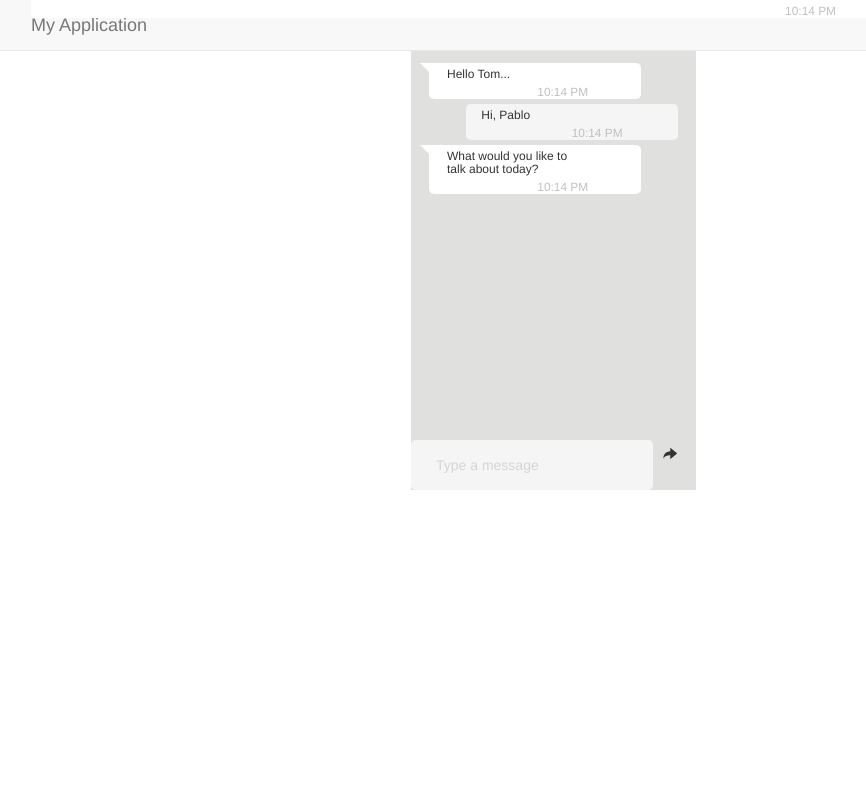
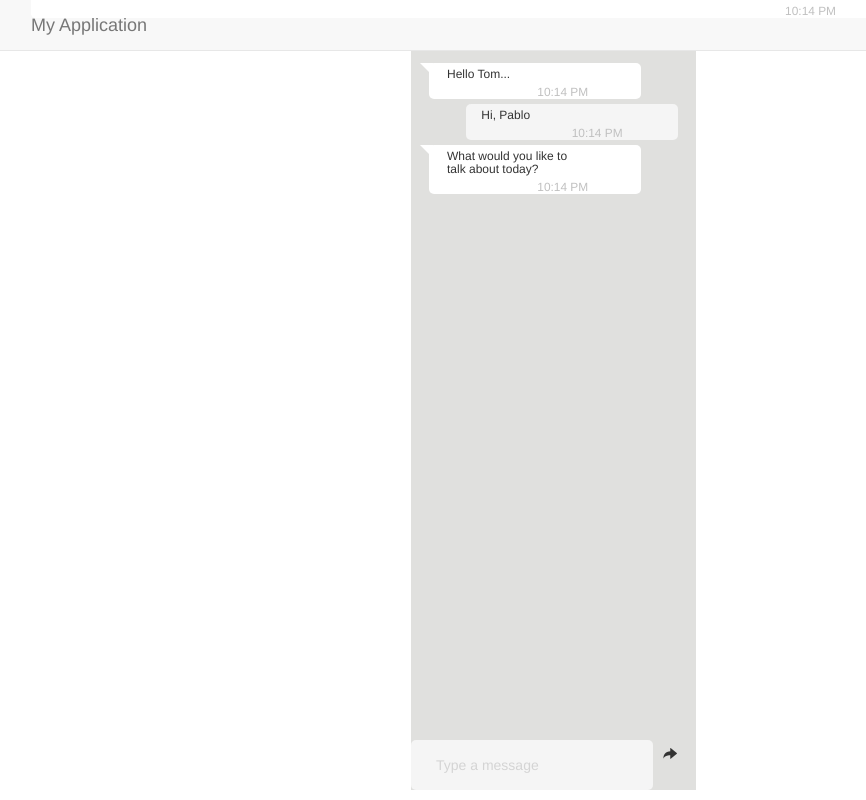
Before and after one commit to lapestand/chatwith, a CodeIgniter app: page /database/index.php/dashboard/index in a window 1280 px wide. Shown: the whole page, without its empty margins (39-905 px from the left). Run offline with CodeIgniter, Linux system fonts and the light colour scheme; the visitor is signed in with stand-in values (Sample User, id 1); some libraries are stand-ins or nearby versions.

Commit message:
Height changed

```diff
--- a/public_html/application/views/includes/header.php
+++ b/public_html/application/views/includes/header.php
@@ -17,7 +17,7 @@
 
         <style>
             .mytext{
-            border:0;padding:10px;background:whitesmoke;
+                border:0;padding:10px;background:whitesmoke;
             }
             .text{
                 width:75%;display:flex;flex-direction:column;
@@ -46,7 +46,7 @@
             }
             .frame{
                 background:#e0e0de;
-                height:450px;
+                height:750px;
                 overflow:hidden;
                 padding:0;
             }
```
